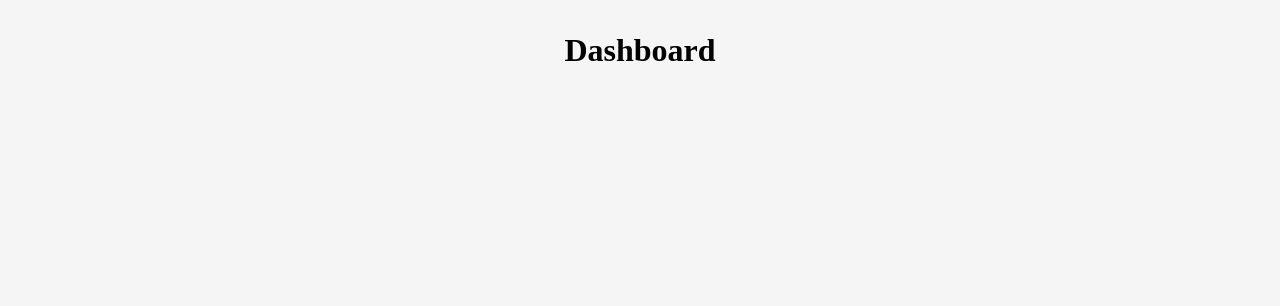
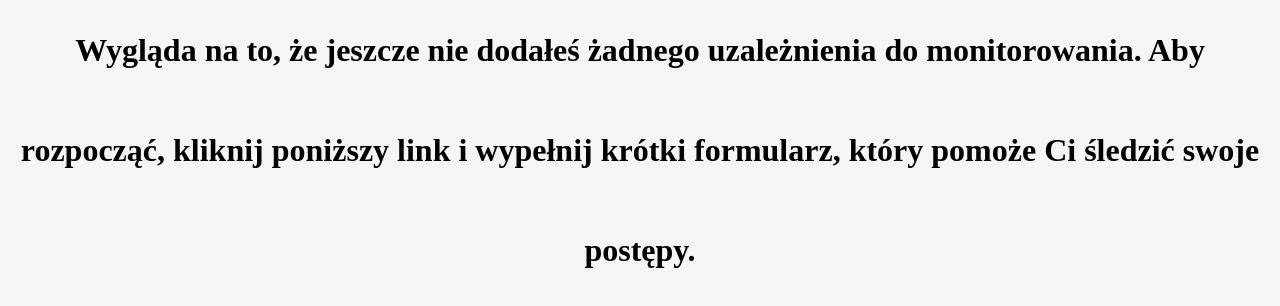
Before and after one commit to RadekPalka/react-i-am-sober, a React (Vite) app: page /dashboard in a window 1280 px wide. Shown: the top 306 px of the page. Built offline with nearby package versions, Linux system fonts and the light colour scheme.

Commit message:
chore: update welcome message on dashboard

```diff
--- a/src/pages/Dashboard.tsx
+++ b/src/pages/Dashboard.tsx
@@ -5,7 +5,11 @@ export const Dashboard: React.FC = () => {
 	return (
 		<>
 			<HeadingContainer>
-				<StyledH1>Dashboard</StyledH1>
+				<StyledH1>
+					Wygląda na to, że jeszcze nie dodałeś żadnego uzależnienia do
+					monitorowania. Aby rozpocząć, kliknij poniższy link i wypełnij krótki
+					formularz, który pomoże Ci śledzić swoje postępy.
+				</StyledH1>
 			</HeadingContainer>
 		</>
 	);
```
